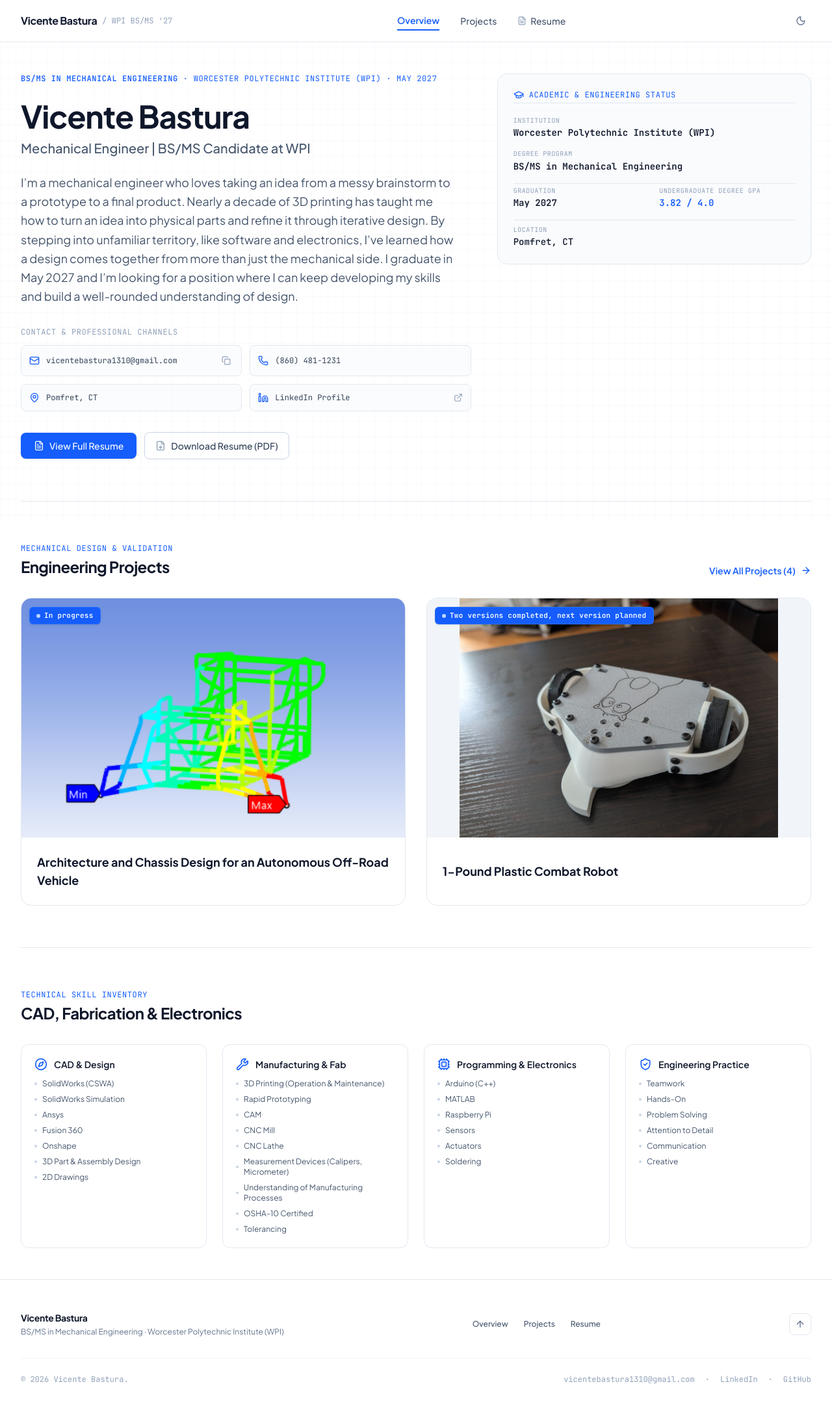
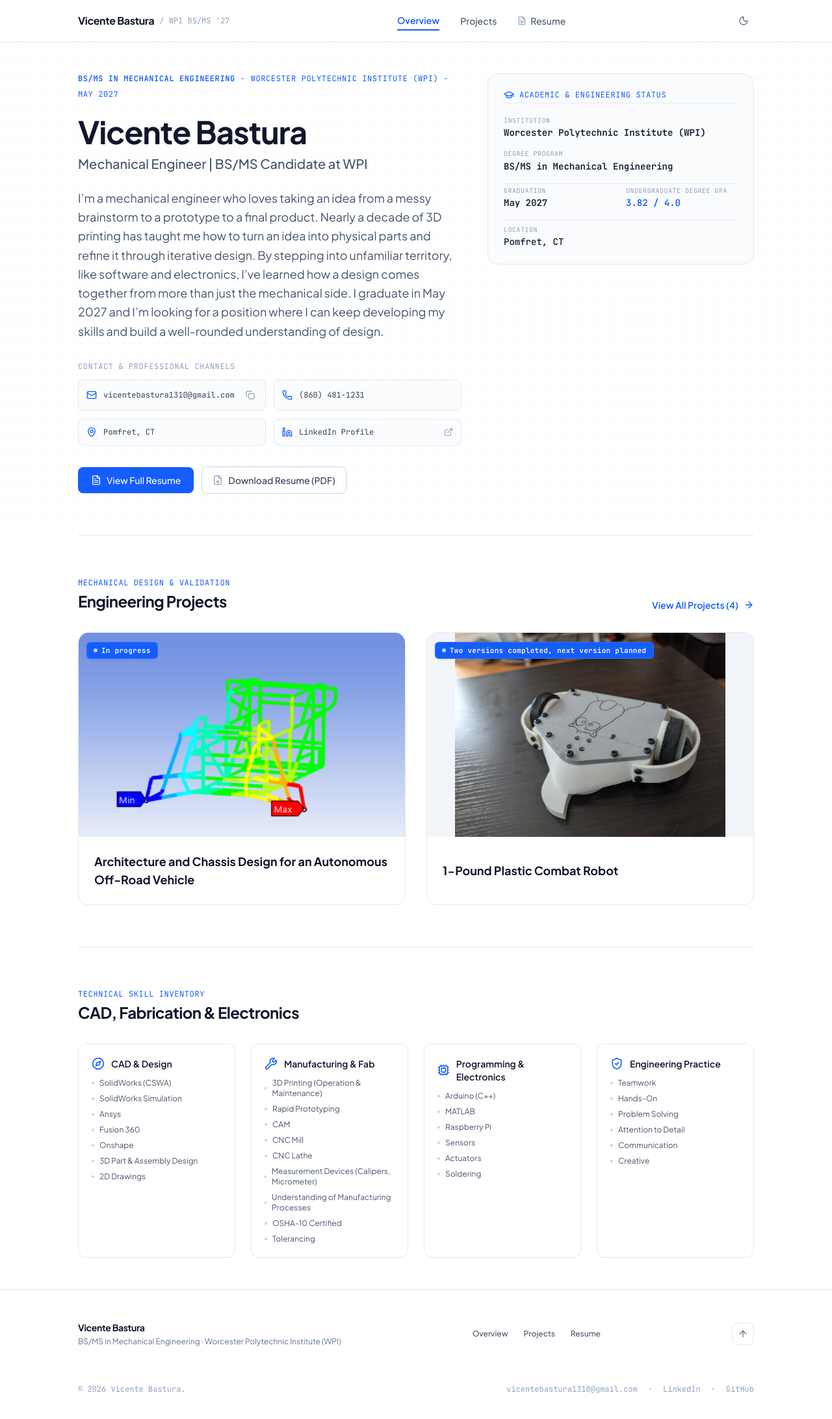
Before and after one commit to VBastura/VBastura.github.io, a React (Vite) app: page / in a window 1280 px wide. Shown: the top 2184 px of the page at 65% size. Built offline with nearby package versions, Linux system fonts and the light colour scheme.

Commit message:
style: standardize layout and update image heights
Introduce `.site-container` utility class for consistent responsive padding and update Midi Music Box image heights for better alignment.

```diff
--- a/src/App.tsx
+++ b/src/App.tsx
@@ -131,7 +131,7 @@ export default function App() {
         />
 
         {/* View Content */}
-        <main className="flex-1 max-w-7xl w-full mx-auto px-4 sm:px-6 lg:px-8">
+        <main className="flex-1 site-container">
           {currentRoute === 'home' && (
             <HomeView
               profile={profile}
--- a/src/components/Footer.tsx
+++ b/src/components/Footer.tsx
@@ -20,7 +20,7 @@ export const Footer: React.FC<FooterProps> = ({
 
   return (
     <footer className="border-t border-slate-200 dark:border-slate-800 bg-white dark:bg-slate-950 py-12 transition-colors duration-200">
-      <div className="max-w-7xl mx-auto px-4 sm:px-6 lg:px-8 space-y-8">
+      <div className="site-container space-y-8">
 
         <div className="flex flex-col md:flex-row items-start md:items-center justify-between gap-6">
           <div className="space-y-1">
--- a/src/components/MidiMusicBoxCaseStudy.tsx
+++ b/src/components/MidiMusicBoxCaseStudy.tsx
@@ -38,7 +38,7 @@ export const MidiMusicBoxCaseStudy: React.FC<MidiMusicBoxCaseStudyProps> = ({
                   src="images/midi music box-original music box.jpg"
                   alt="Original punch-card music box before modification."
                   loading="lazy"
-                  className="w-full h-auto md:h-[210px] lg:h-[270px] md:w-auto block transition-transform duration-300 group-hover:brightness-105"
+                  className="w-full h-auto md:h-[185px] lg:h-[270px] md:w-auto block transition-transform duration-300 group-hover:brightness-105"
                 />
                 <div className="absolute inset-0 bg-slate-950/20 opacity-0 group-hover:opacity-100 transition-opacity hidden sm:flex items-center justify-center pointer-events-none">
                   <span className="px-2.5 py-1 rounded-md bg-black/85 text-white text-[11px] font-mono flex items-center gap-1 backdrop-blur-xs shadow-md">
@@ -60,7 +60,7 @@ export const MidiMusicBoxCaseStudy: React.FC<MidiMusicBoxCaseStudyProps> = ({
                   src="images/midi music box- modified to hold actuators.jpg"
                   alt="Modified music box with 3D-printed parts fitted."
                   loading="lazy"
-                  className="w-full h-auto md:h-[210px] lg:h-[270px] md:w-auto block transition-transform duration-300 group-hover:brightness-105"
+                  className="w-full h-auto md:h-[185px] lg:h-[270px] md:w-auto block transition-transform duration-300 group-hover:brightness-105"
                 />
                 <div className="absolute inset-0 bg-slate-950/20 opacity-0 group-hover:opacity-100 transition-opacity hidden sm:flex items-center justify-center pointer-events-none">
                   <span className="px-2.5 py-1 rounded-md bg-black/85 text-white text-[11px] font-mono flex items-center gap-1 backdrop-blur-xs shadow-md">
--- a/src/components/Navbar.tsx
+++ b/src/components/Navbar.tsx
@@ -27,7 +27,7 @@ export const Navbar: React.FC<NavbarProps> = ({
 
   return (
     <header className="sticky top-0 z-40 w-full border-b border-slate-200 dark:border-slate-800 bg-white/90 dark:bg-slate-950/90 backdrop-blur-md transition-colors duration-200">
-      <div className="max-w-7xl mx-auto px-4 sm:px-6 lg:px-8 h-16 flex items-center justify-between gap-8">
+      <div className="site-container h-16 flex items-center justify-between gap-8">
 
         {/* Zone 1: Single text element wordmark */}
         <button
--- a/src/index.css
+++ b/src/index.css
@@ -14,6 +14,12 @@
 
   code, kbd, samp, pre, .font-mono {
     font-family: var(--font-mono);
+  }
+}
+
+@layer components {
+  .site-container {
+    @apply max-w-7xl w-full mx-auto px-4 sm:px-6 md:px-[80px] xl:px-[120px];
   }
 }
 
```
